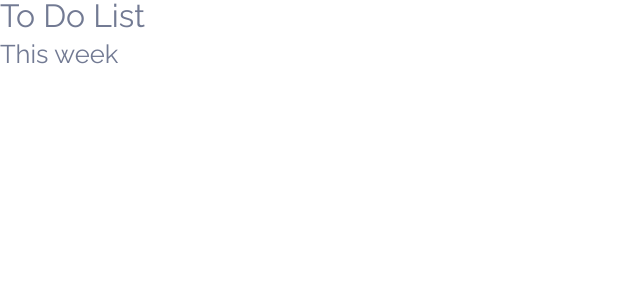
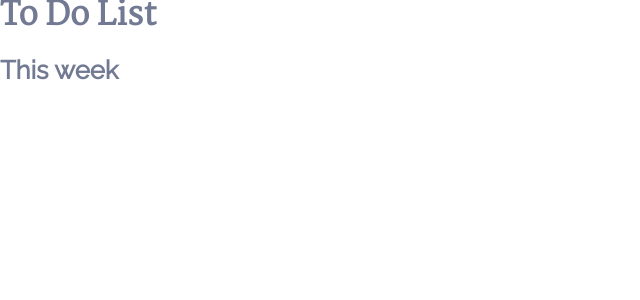
Before and after one commit to Wonjuny0804/React-Todo, a React (Create React App) app in the folder todolist/: page / in a window 1280 px wide. Shown: the top 300 px of the page, without its empty margins (0-640 px from the left). Built offline with nearby package versions, Linux system fonts and the light colour scheme.

Commit message:
feat: Add font styles in Header component

```diff
--- a/todolist/src/containers/Header/Header.module.scss
+++ b/todolist/src/containers/Header/Header.module.scss
@@ -1,12 +1,15 @@
 .TodoListHead {
   margin: 0;
+  font-family: 'Martel', serif;
+  font-weight: 900;
   font-size: 2rem;
   color: #727a93;
 }
 
 .ThisWeekHead {
   margin: 0;
-  margin-top: 10px;
+  margin-top: 1.6rem;
+  font-weight: 600;
   font-size: 1.6rem;
   color: #727a93;
 }
```
